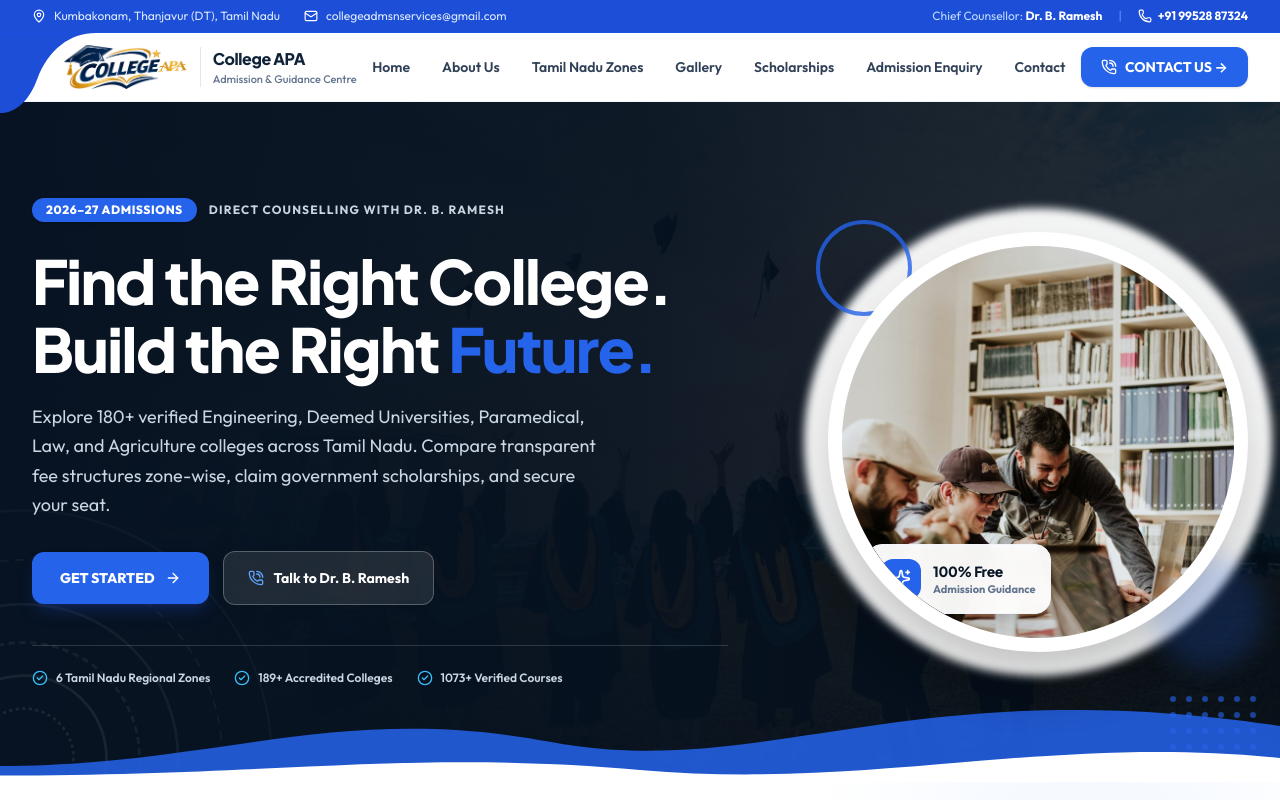
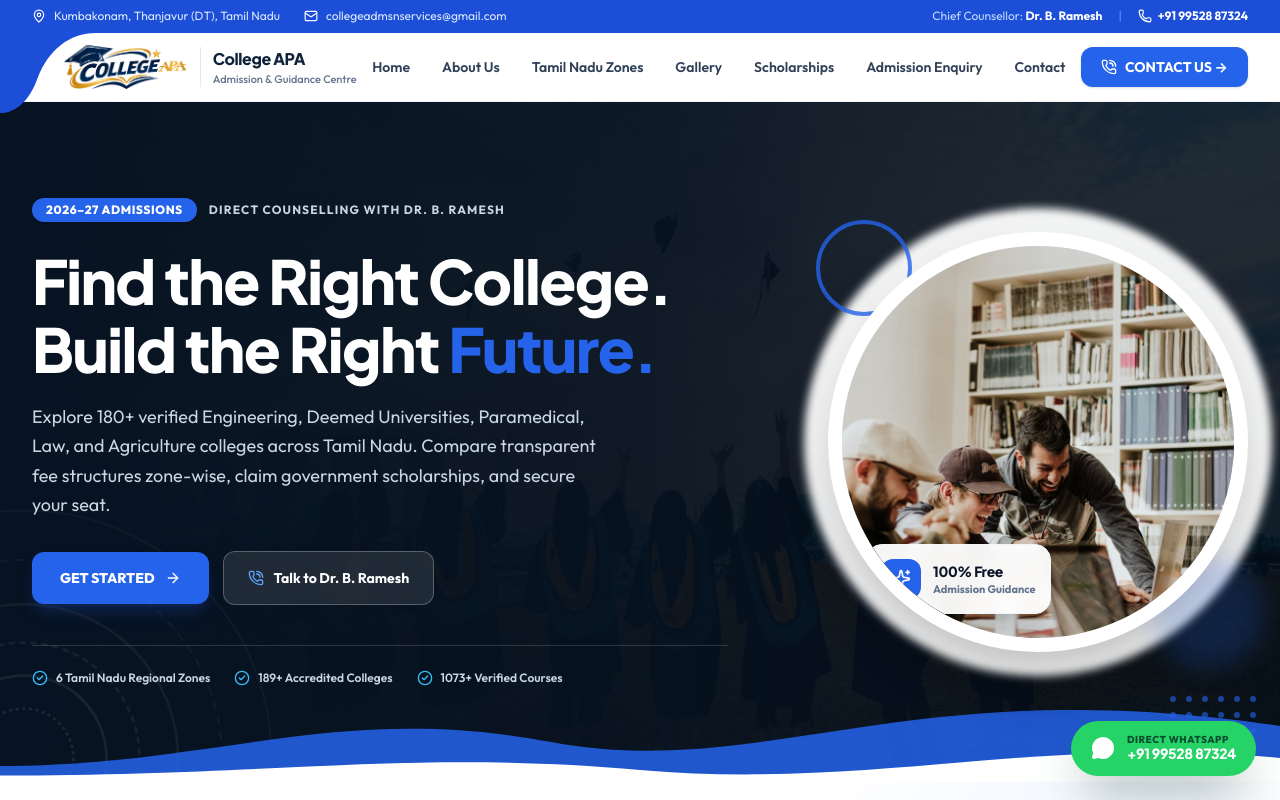
Before and after one commit to DevelUPsolutionz/college-apa, a React (Vite) app: page / in a window 1280 px wide. Shown: the top 800 px of the page. Built offline with nearby package versions, Linux system fonts and the light colour scheme.

Commit message:
feat: make WhatsApp floating button always visible at bottom-right pointing directly to +91 99528 87324

```diff
--- a/src/App.tsx
+++ b/src/App.tsx
@@ -157,18 +157,36 @@ export function App() {
 
       <ContactFooter onNavigate={scrollToSection} />
 
-      {/* Floating Sticky Mobile WhatsApp Button */}
+      {/* Floating Always-Visible WhatsApp Button (Bottom Right) */}
       <a
         href={`https://wa.me/${agencyConfig.whatsappNumber}?text=${encodeURIComponent(
-          `Hello College APA (Dr. B. Ramesh), I would like admission guidance for Tamil Nadu colleges.`
+          `Hello Dr. B. Ramesh (College APA), I would like direct admission and counselling guidance for Tamil Nadu colleges.`
         )}`}
         target="_blank"
         rel="noopener noreferrer"
-        className="fixed right-4 bottom-4 z-30 inline-flex items-center gap-2 rounded-full bg-[#059669] px-4 py-3 text-xs font-bold text-white shadow-lg shadow-emerald-950/30 transition-transform hover:scale-105 md:hidden"
-        aria-label="WhatsApp Admission Enquiry"
+        className="fixed right-4 bottom-4 sm:right-6 sm:bottom-6 z-50 group flex items-center gap-3 rounded-full bg-[#25D366] px-4 py-3 sm:px-5 sm:py-3.5 text-white shadow-2xl shadow-emerald-950/40 transition-all hover:bg-[#20ba5a] hover:scale-105 active:scale-95"
+        aria-label="Direct WhatsApp with Dr. B. Ramesh (+91 99528 87324)"
       >
-        <MessageCircle className="h-4 w-4" />
-        WhatsApp Dr. B. Ramesh
+        {/* Pulsing subtle ring */}
+        <span
+          className="pointer-events-none absolute -inset-1 rounded-full bg-[#25D366] opacity-40 animate-ping duration-1000"
+          aria-hidden="true"
+        />
+
+        {/* WhatsApp Icon */}
+        <div className="relative flex h-6 w-6 items-center justify-center">
+          <MessageCircle className="h-6 w-6 fill-current text-white" />
+        </div>
+
+        {/* Button Text */}
+        <div className="relative flex flex-col text-left">
+          <span className="text-[10px] font-black uppercase tracking-wider text-emerald-950/80 leading-none">
+            Direct WhatsApp
+          </span>
+          <span className="font-display text-xs sm:text-sm font-extrabold text-white leading-tight">
+            +91 99528 87324
+          </span>
+        </div>
       </a>
     </div>
   );
```
